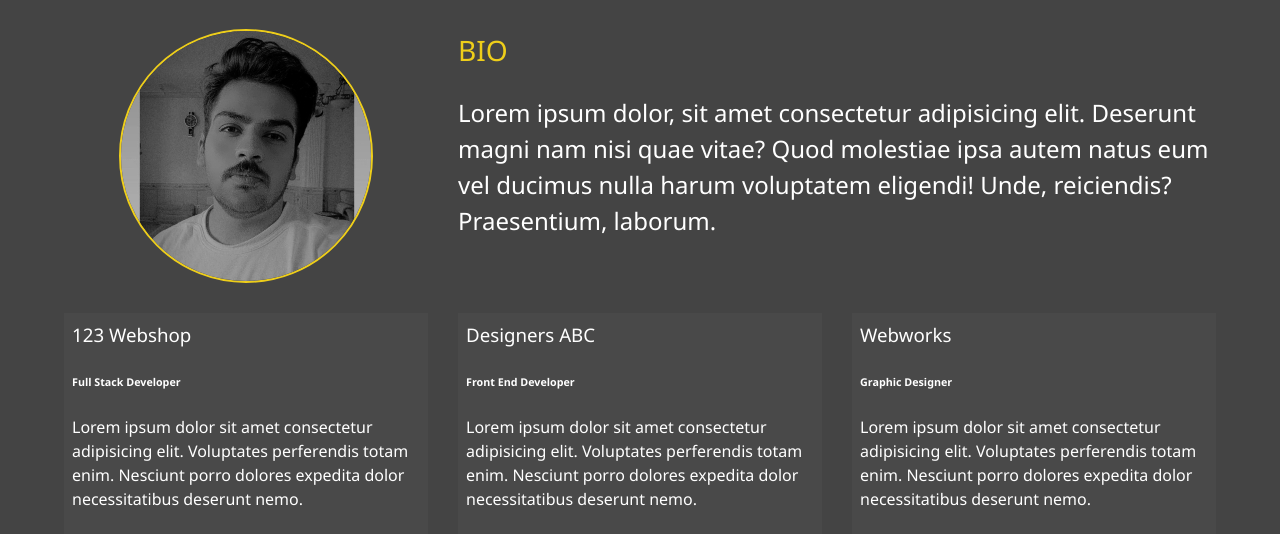
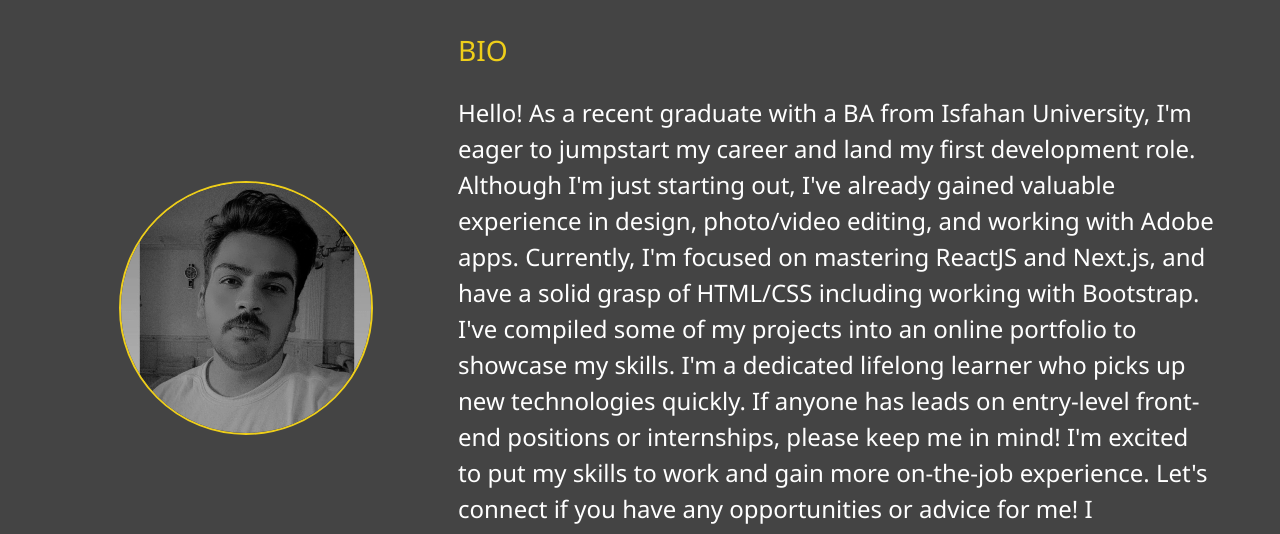
Before and after one commit to majidhassansheikhi/Personal-Portfolio, a website: page dist/about.html in a window 1280 px wide. Shown: the part 253-787 px from the top of the page. Drawn offline with Linux system fonts and the light colour scheme.

Commit message:
final touches

```diff
--- a/dist/about.html
+++ b/dist/about.html
@@ -62,19 +62,28 @@
 
       <div class="bio">
         <h3 class="text-secondary">BIO</h3>
-        <p>Lorem ipsum dolor, sit amet consectetur adipisicing elit. Deserunt magni nam nisi quae vitae? Quod molestiae ipsa
-          autem natus eum vel ducimus nulla harum voluptatem eligendi! Unde, reiciendis? Praesentium, laborum.</p>
+        <p>
+          Hello!
+
+          As a recent graduate with a BA from Isfahan University, I'm eager to jumpstart my career and land my first development role. Although I'm just starting out, I've already gained valuable experience in design, photo/video editing, and working with Adobe apps.
+
+          Currently, I'm focused on mastering ReactJS and Next.js, and have a solid grasp of HTML/CSS including working with Bootstrap. I've compiled some of my projects into an online portfolio to showcase my skills.
+
+          I'm a dedicated lifelong learner who picks up new technologies quickly. If anyone has leads on entry-level front-end positions or internships, please keep me in mind! I'm excited to put my skills to work and gain more on-the-job experience.
+
+          Let's connect if you have any opportunities or advice for me! I appreciate your support.
+        </p>
       </div>
 
       <div class="job job-1">
-        <h3>123 Webshop</h3>
+        <h3>Webshop</h3>
         <h6>Full Stack Developer</h6>
         <p>Lorem ipsum dolor sit amet consectetur adipisicing elit. Voluptates perferendis totam enim. Nesciunt porro dolores
           expedita dolor necessitatibus deserunt nemo.</p>
       </div>
 
       <div class="job job-2">
-        <h3>Designers ABC</h3>
+        <h3>Designer</h3>
         <h6>Front End Developer</h6>
         <p>Lorem ipsum dolor sit amet consectetur adipisicing elit. Voluptates perferendis totam enim. Nesciunt porro dolores
           expedita dolor necessitatibus deserunt nemo.</p>
```
Also changed, not shown: dist/index.html (+4 -4 lines).
